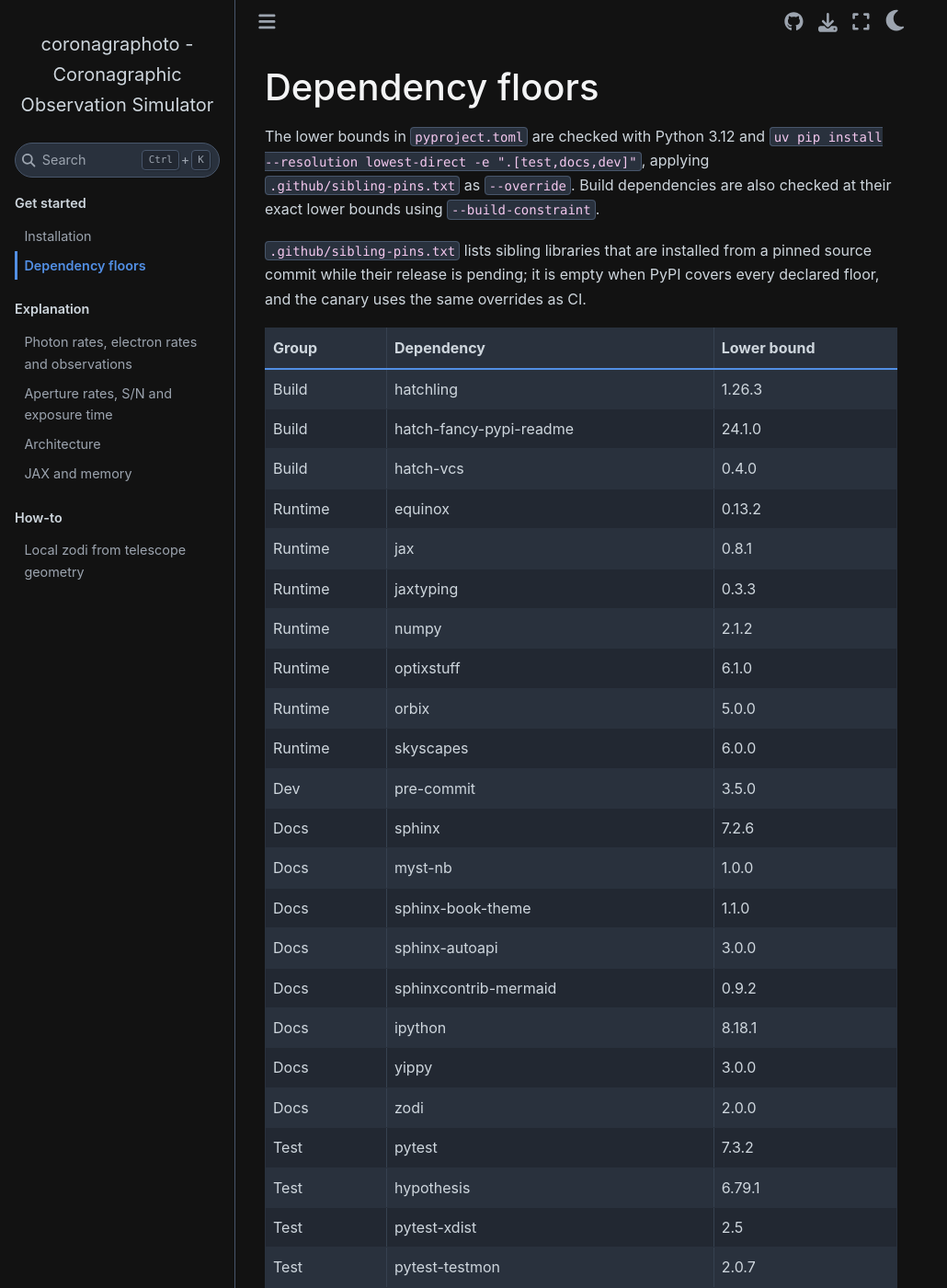
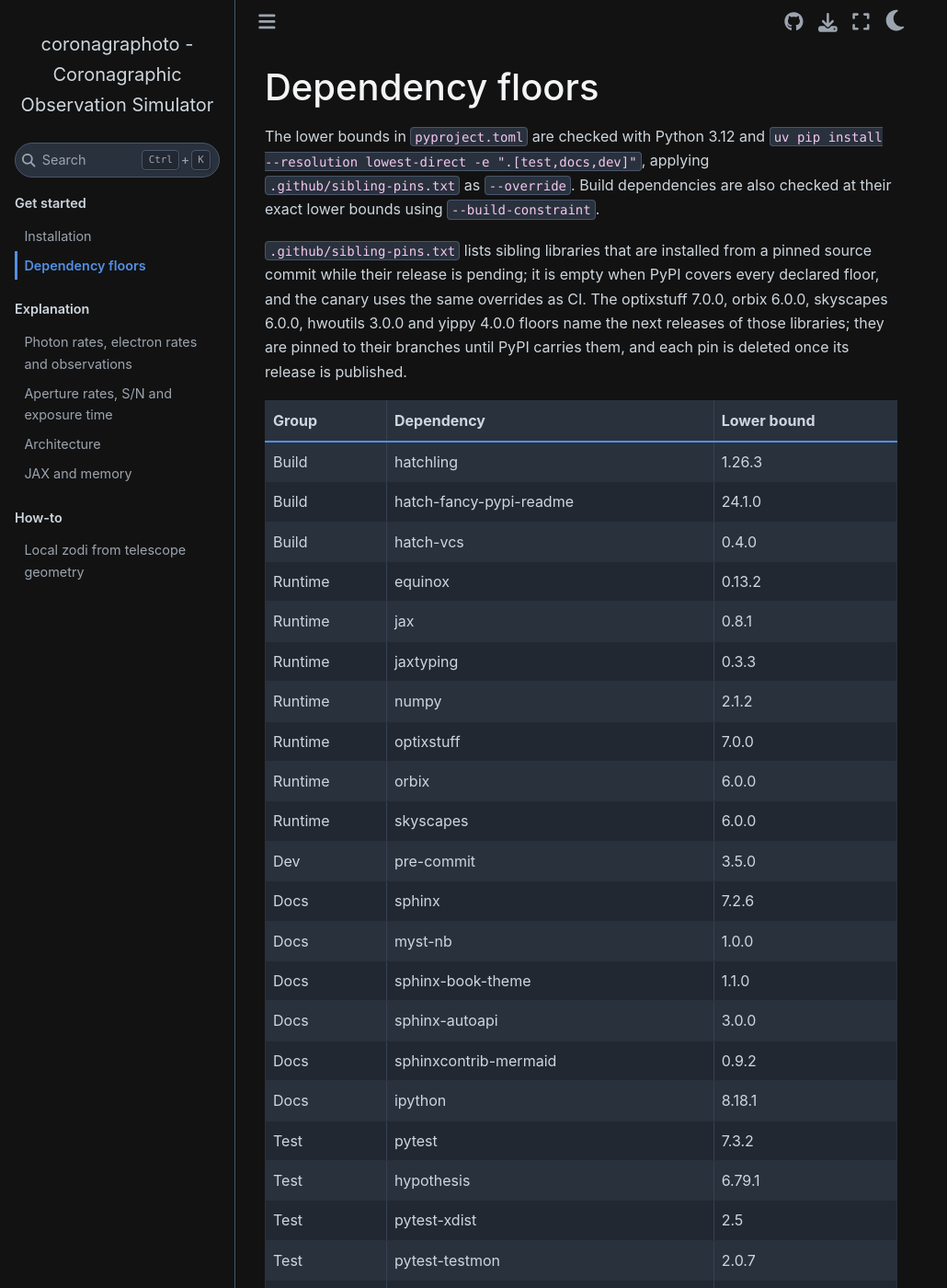
Before and after one commit to CoreySpohn/coronagraphoto, a Sphinx documentation site: the page built from docs/dependency-floors.md, in a window 1280 px wide and 1400 px high. Shown: the whole window at 92% size, without its empty margins (0-1030 px from the left). Built offline with Sphinx 7.4.7 and the Sphinx Book theme 1.1.4, drawn with Linux system fonts in a browser that asks for light colours; pages that are not in the unit, such as notebooks, are missing from menus; some of the changed text lies outside the part shown.

Commit message:
build(deps): floor sibling libraries at their next releases, drop unused docs extras and pin them to branches

```diff
--- a/docs/dependency-floors.md
+++ b/docs/dependency-floors.md
@@ -7,7 +7,10 @@ at their exact lower bounds using `--build-constraint`.
 
 `.github/sibling-pins.txt` lists sibling libraries that are installed from a pinned source
 commit while their release is pending; it is empty when PyPI covers every declared floor, and
-the canary uses the same overrides as CI.
+the canary uses the same overrides as CI. The optixstuff 7.0.0, orbix 6.0.0, skyscapes 6.0.0,
+hwoutils 3.0.0 and yippy 4.0.0 floors name the next releases of those libraries; they are
+pinned to their branches until PyPI carries them, and each pin is deleted once its release
+is published.
 
 | Group | Dependency | Lower bound |
 | --- | --- | --- |
@@ -18,8 +21,8 @@ the canary uses the same overrides as CI.
 | Runtime | jax | 0.8.1 |
 | Runtime | jaxtyping | 0.3.3 |
 | Runtime | numpy | 2.1.2 |
-| Runtime | optixstuff | 6.1.0 |
-| Runtime | orbix | 5.0.0 |
+| Runtime | optixstuff | 7.0.0 |
+| Runtime | orbix | 6.0.0 |
 | Runtime | skyscapes | 6.0.0 |
 | Dev | pre-commit | 3.5.0 |
 | Docs | sphinx | 7.2.6 |
@@ -28,8 +31,6 @@ the canary uses the same overrides as CI.
 | Docs | sphinx-autoapi | 3.0.0 |
 | Docs | sphinxcontrib-mermaid | 0.9.2 |
 | Docs | ipython | 8.18.1 |
-| Docs | yippy | 3.0.0 |
-| Docs | zodi | 2.0.0 |
 | Test | pytest | 7.3.2 |
 | Test | hypothesis | 6.79.1 |
 | Test | pytest-xdist | 2.5 |
@@ -39,7 +40,8 @@ the canary uses the same overrides as CI.
 | Test | pytest-fail-slow | 0.1.0 |
 | Test | lod_unit | 1.8.0 |
 | Test | packaging | 23.1 |
-| Test | yippy | 3.0.0 |
+| Test | hwoutils | 3.0.0 |
+| Test | yippy | 4.0.0 |
 | Test | zodi | 2.0.0 |
 
 The NumPy and pytest-markdown-docs bounds match the lowest versions selected
```
Also changed, not shown: pyproject.toml (+4 -6 lines), 1 other file.
